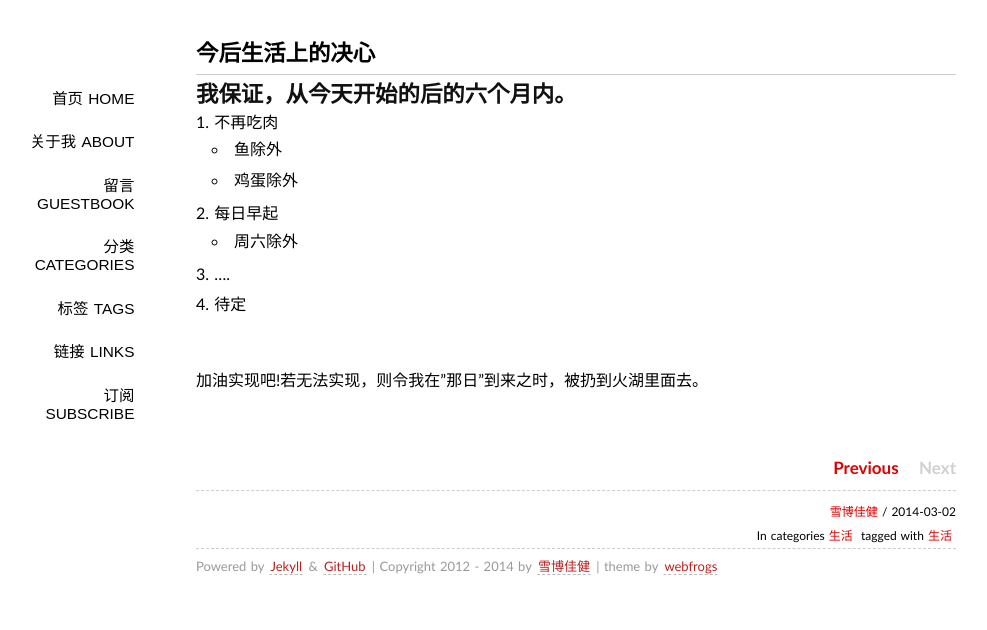
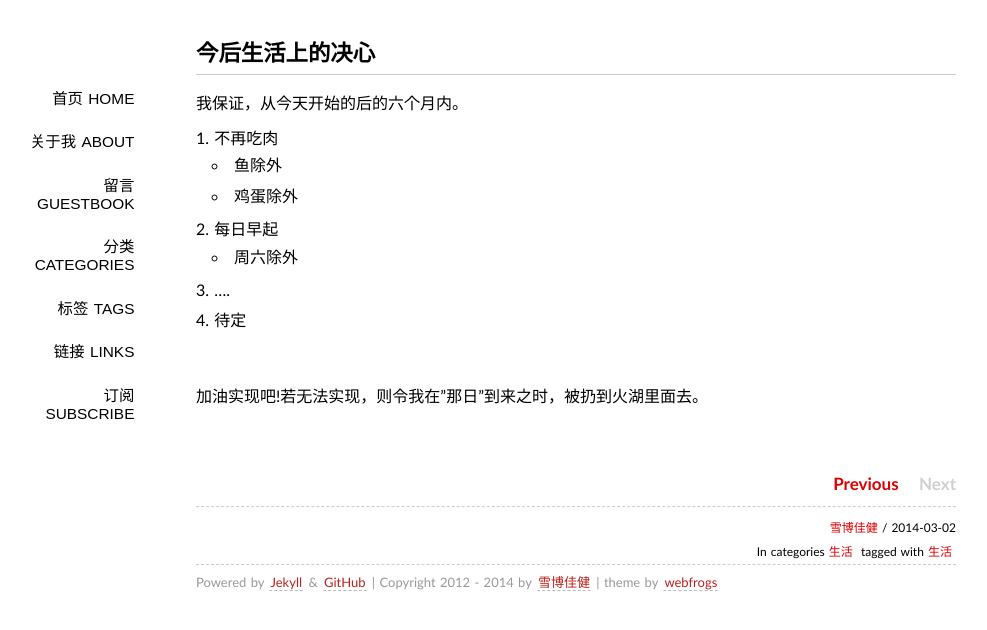
Before and after one commit to Successor/bigyuki.github.com, a Jekyll site: the page built from _posts/2014-03-02-Status.md, in a window 1280 px wide. Shown: the top 630 px of the page, without its empty margins (144-1131 px from the left). Built offline with Jekyll 4.4.1, drawn with Linux system fonts in a browser that asks for light colours; Markdown is read by kramdown in place of the engine named in the settings; comment, search, counter and statistics services are not loaded.

```diff
--- a/_posts/2014-03-02-Status.md
+++ b/_posts/2014-03-02-Status.md
@@ -7,7 +7,7 @@ tags: [生活]
 ---
 
 
-##我保证，从今天开始的后的六个月内。<br/>
+我保证，从今天开始的后的六个月内。<br/>
 
 1. 不再吃肉
   * 鱼除外
```
